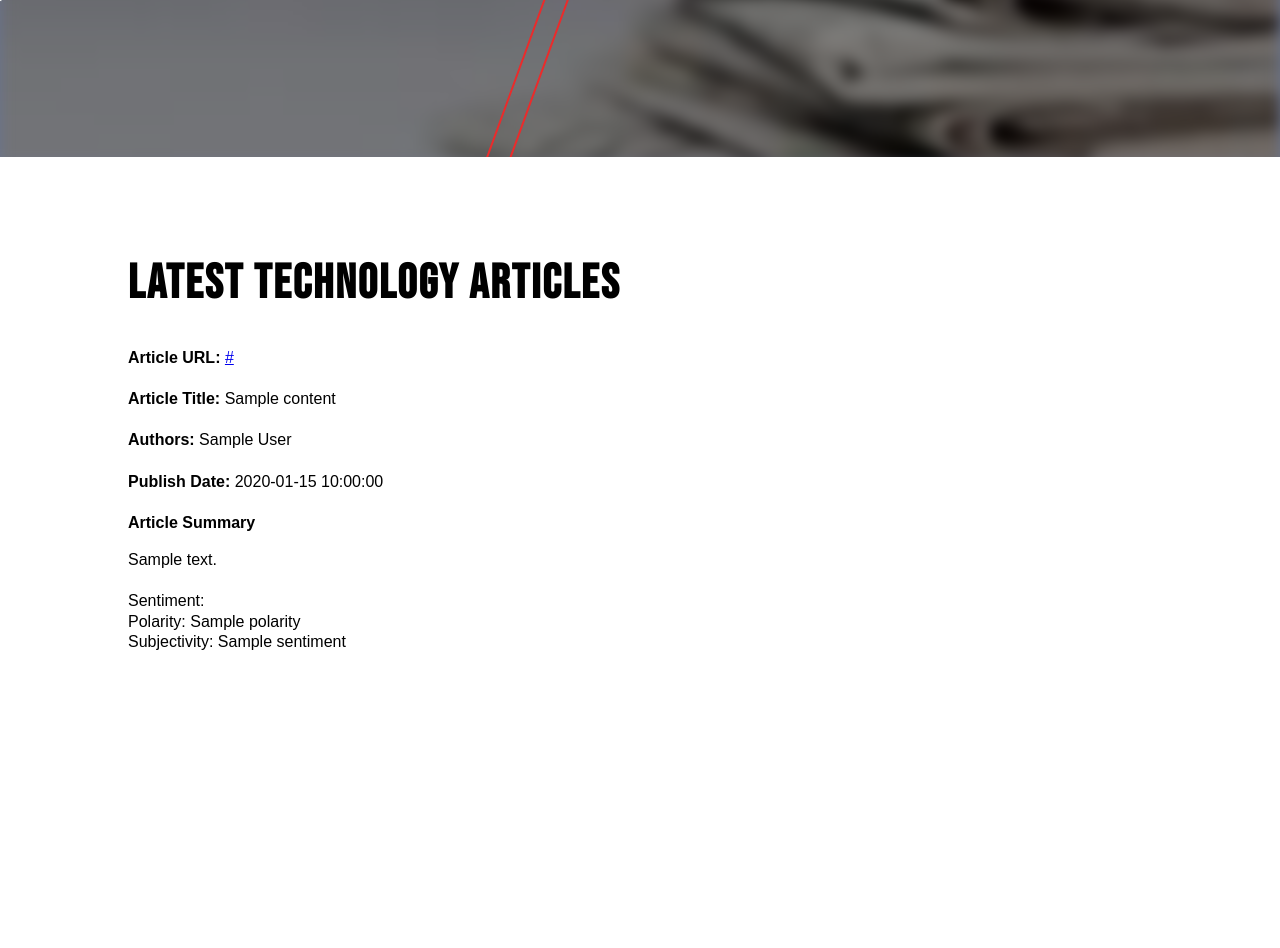
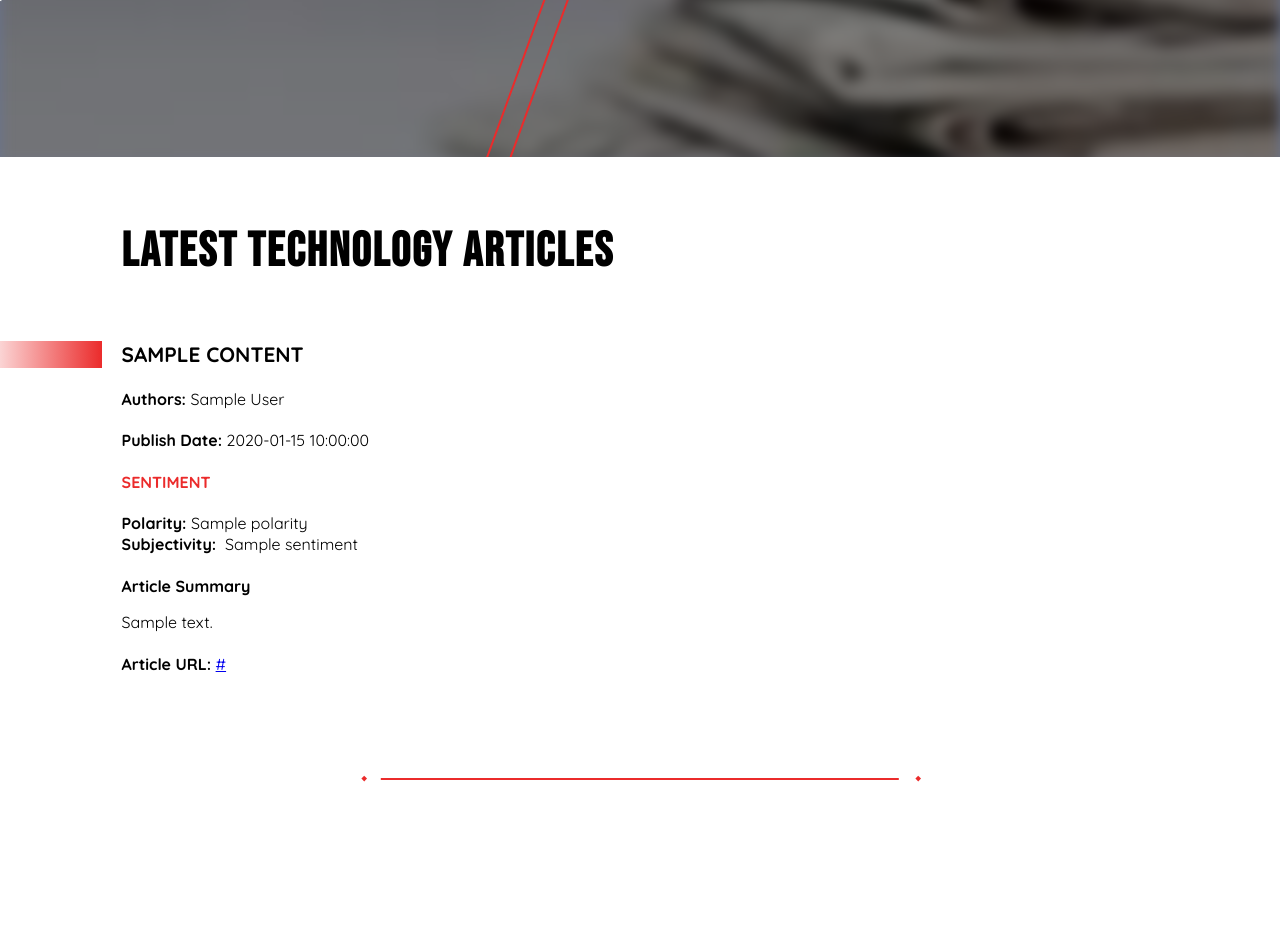
Before and after one commit to Addy3126/News-Aggregator, a Flask app: template app/templates/index.html in a window 1280 px wide; the page is wider, and only the part inside the window is pictured. Shown: the part 643-1591 px from the top of that part. Before the commit the page ends 1293 px from the top of that part, so only its background shows below. Run offline with Flask 3, Linux system fonts and the light colour scheme; the template is opened without the code that fills it: most values are stand-ins (such as "Sample title", 1, 10 or a date in 2020).

Commit message:
more beautification

```diff
--- a/app/static/style.css
+++ b/app/static/style.css
@@ -1,7 +1,7 @@
-@import url('https://fonts.googleapis.com/css2?family=Bebas+Neue&Poppins:ital,wght@0,100;0,200;0,300;0,400;0,500;0,600;0,700;0,800;0,900;1,100;1,200;1,300;1,400;1,500;1,600;1,700;1,800;1,900&display=swap');
+@import url('https://fonts.googleapis.com/css2?family=Bebas+Neue&family=Quicksand:wght@300..700&display=swap');
 
 body{
-    font-family: 'Poppins', sans-serif;
+    font-family: 'Quicksand', sans-serif;
     background-color: #69748f;
     margin: 0;
     padding: 0;
@@ -90,10 +90,53 @@ body{
     font-weight: 300;
 }
 .articles{
-    padding: 5% 10% ;
+    padding: 5%;
     background-color: white;
     color: black;
     line-height: 1.3;
+}
+.articlebody{
+    padding: 0 5%;
+}
+.articleheading{
+    font-weight: bold;
+    text-transform: uppercase;
+    font-size: 1.3em;
+}
+.articleheading::before{
+    content: "";
+    position: absolute;
+    left: -2%;
+    height: 1.3em;
+    width: 10%;
+    background: linear-gradient( to left,rgb(235, 43, 43), transparent);
+}
+.endbar{
+    margin: 10%;
+    height: 2px;
+    width: 50%;
+    background: rgb(235, 43, 43);
+    margin-left: 50%;
+    transform: translateX(-50%);
+}
+.endbar::before{
+    content: "";
+    position: absolute;
+    right: 0;
+    margin-right: -20px;
+    height: 4px;
+    width: 4px;
+    transform: rotate(45deg) translateY(-50%);
+    background-color: rgb(235, 43, 43);
+}
+.endbar::after{
+    content: "";
+    position: absolute;
+    margin-left: -20px;
+    height: 4px;
+    width: 4px;
+    transform: rotate(45deg) translateY(-50%);
+    background-color: rgb(235, 43, 43);
 }
 .form1{
     width: 100% ;
--- a/app/templates/index.html
+++ b/app/templates/index.html
@@ -20,17 +20,12 @@
     </div>
 
     <div class="articles">
-        <h1 style="font-family: 'Bebas Neue', sans-serif; letter-spacing: 2px; font-size: 3em;">Latest Technology Articles</h1>
+        <h1 style="font-family: 'Bebas Neue', sans-serif; letter-spacing: 2px; font-size: 3em;margin: 0 0 5% 5%;">Latest Technology Articles</h1>
 
-        {% for content in contents %}
         <div class="articlebody">
+            {% for content in contents %}
                 <div style="display: flex;margin: 2% 0;">
-                    <div style="font-weight: bold;">Article URL:&nbsp;</div>
-                    <a href="{{ content['article_url'] }}">{{ content['article_url'] }}</a>
-                </div>
-                <div style="display: flex;margin: 2% 0;">
-                    <div style="font-weight: bold;">Article Title:&nbsp;</div>
-                    {{ content['article_title'] }}
+                    <div class="articleheading">{{ content['article_title'] }}</div>
                 </div>
                 <div style="display: flex;margin: 2% 0;">
                     <div style="font-weight: bold;">Authors:&nbsp;</div>
@@ -40,16 +35,24 @@
                     <div style="font-weight: bold;">Publish Date:&nbsp;</div>
                     {{ content['publish_date'] }}
                 </div>
+                <div style="color: rgb(235, 43, 43);font-weight: bold;">SENTIMENT</div>
+                <div style="display: flex;margin-top: 2%;">
+                    <div style="font-weight: bold;">Polarity:&nbsp;</div>
+                    {{ content['sentiment']['polarity'] }}
+                </div>
+                <div style="display: flex;margin-bottom: 2%;">
+                    <div style="font-weight: bold;">Subjectivity: &nbsp;</div>
+                    {{ content['sentiment']['subjectivity'] }}
+                </div>
                 <div style="margin: 2% 0;">
                     <div style="font-weight: bold;">Article Summary</div>
                     <p>{{ content['article_summary'] }}</p>
                 </div>
-                Sentiment:
-                <br>
-                Polarity: {{ content['sentiment']['polarity'] }}
-                <br>
-                Subjectivity: {{ content['sentiment']['subjectivity'] }}
-                <br><br><br>
+                <div style="display: flex;margin: 2% 0;">
+                    <div style="font-weight: bold;">Article URL:&nbsp;</div>
+                    <a href="{{ content['article_url'] }}">{{ content['article_url'] }}</a>
+                </div>
+                <div class="endbar"></div>
             {% endfor %}
         </div>
     </div>
```
